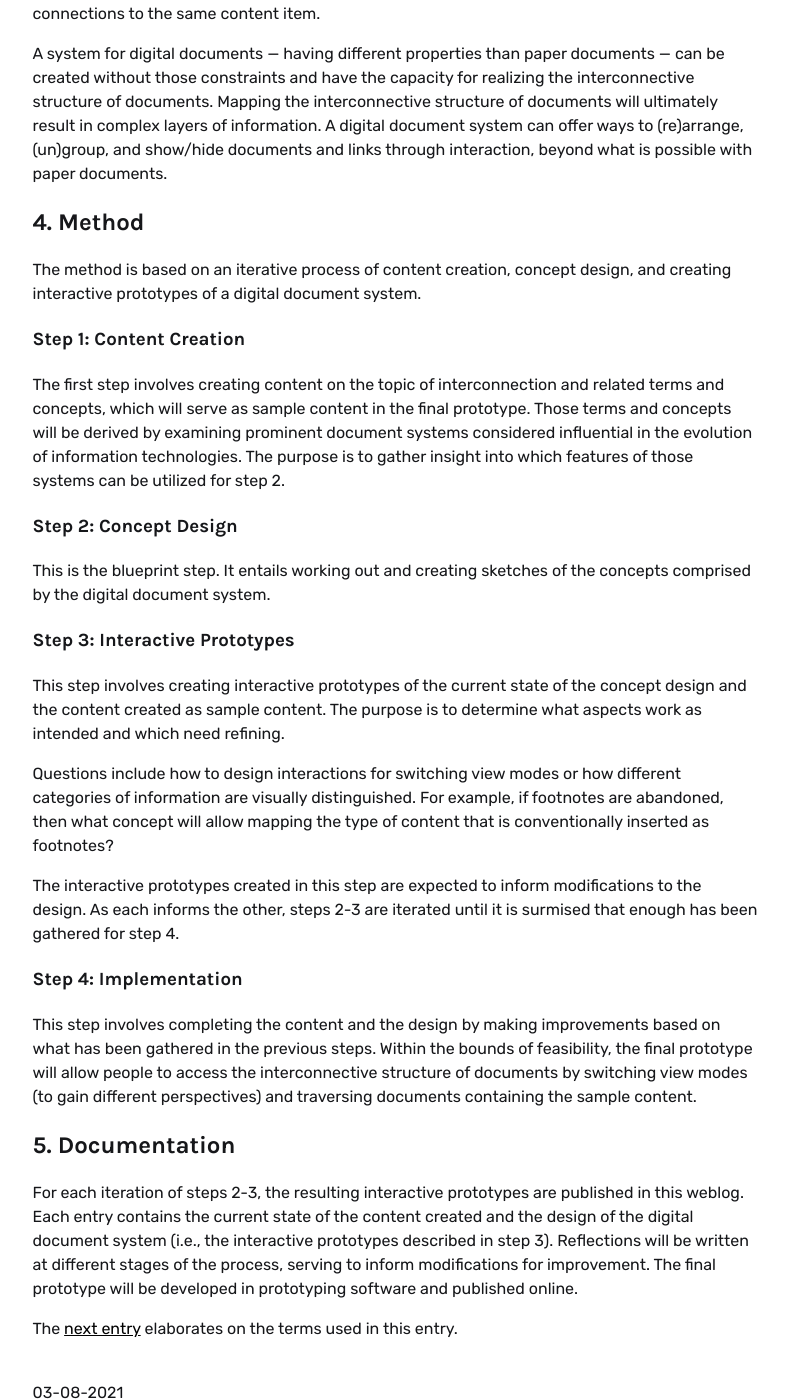
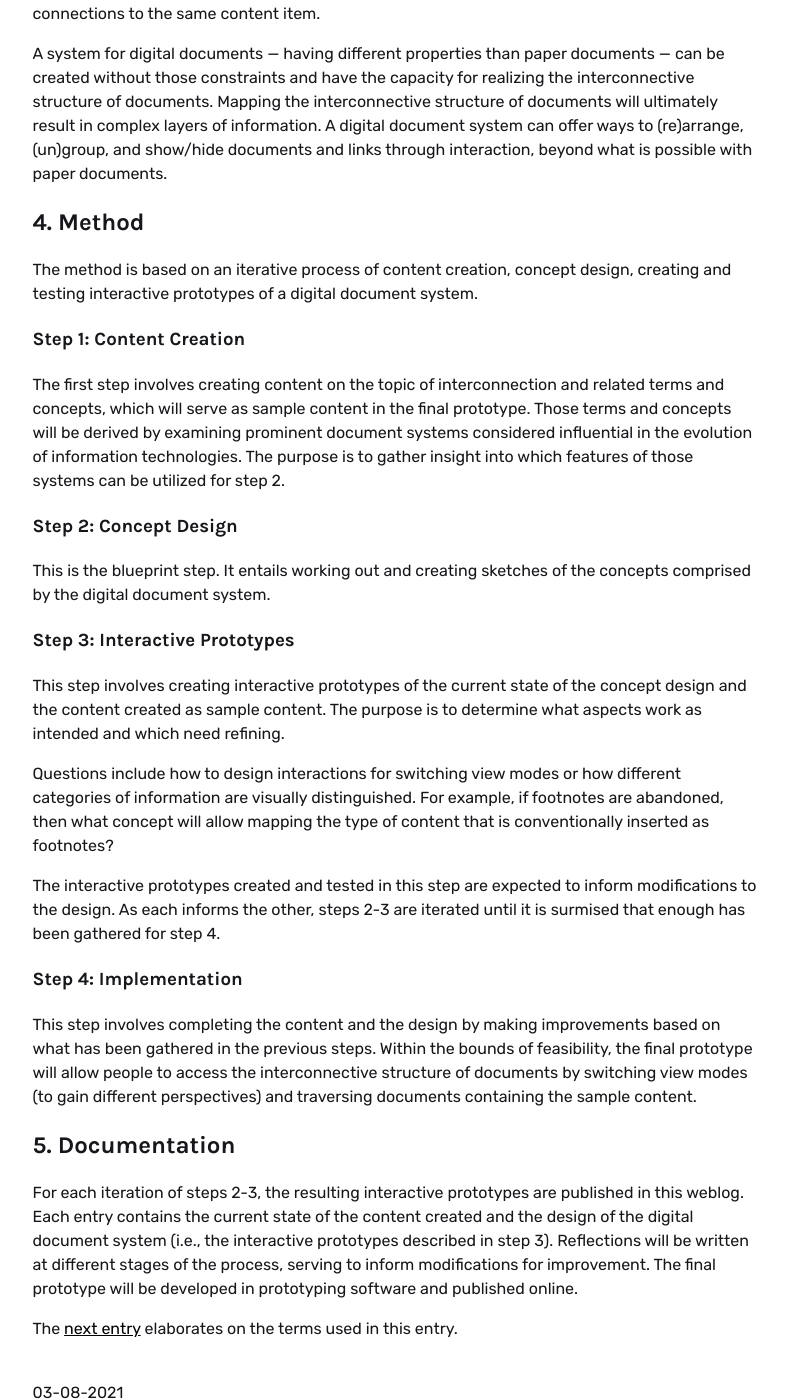
Before and after one commit to 84003/forking_the_docuverse_weblog, a Jekyll site: the page built from _posts/2021-08-03-01.md, in a window 1280 px wide and 1400 px high, scrolled down 1654 px. Shown: the whole window, without its empty margins (329-1117 px from the left). Built offline with Jekyll 4.4.1, drawn with Linux system fonts in a browser that asks for light colours.

Commit message:
Updated text

```diff
--- a/_posts/2021-08-03-01.md
+++ b/_posts/2021-08-03-01.md
@@ -52,7 +52,7 @@ A system for digital documents — having different properties than paper docume
 
 ## 4. Method
 
-The method is based on an iterative process of content creation, concept design, and creating interactive prototypes of a digital document system.
+The method is based on an iterative process of content creation, concept design, creating and testing interactive prototypes of a digital document system.
 
 ### Step 1: Content Creation
 
@@ -68,7 +68,7 @@ This step involves creating interactive prototypes of the current state of the c
 
 Questions include how to design interactions for switching view modes or how different categories of information are visually distinguished. For example, if footnotes are abandoned, then what concept will allow mapping the type of content that is conventionally inserted as footnotes?
 
-The interactive prototypes created in this step are expected to inform modifications to the design. As each informs the other, steps 2-3 are iterated until it is surmised that enough has been gathered for step 4.
+The interactive prototypes created and tested in this step are expected to inform modifications to the design. As each informs the other, steps 2-3 are iterated until it is surmised that enough has been gathered for step 4.
 
 ### Step 4: Implementation
 
```
